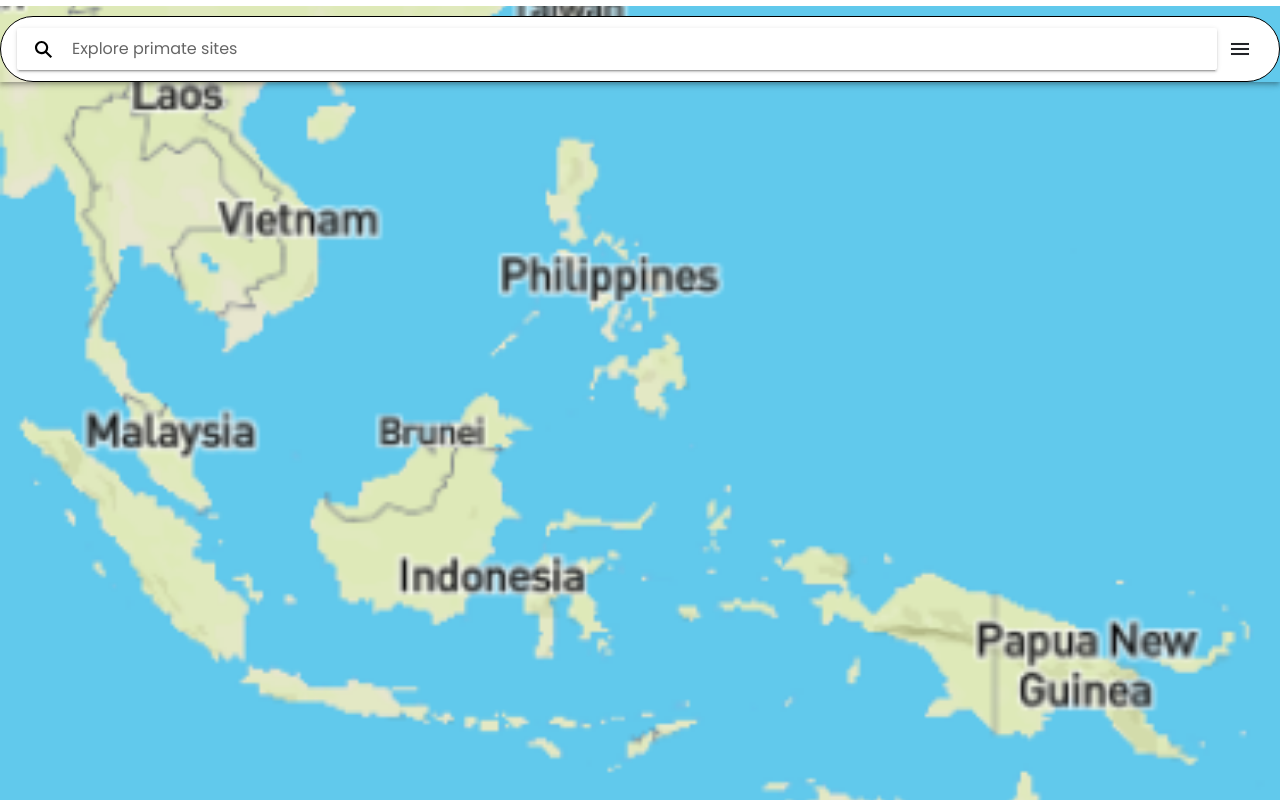
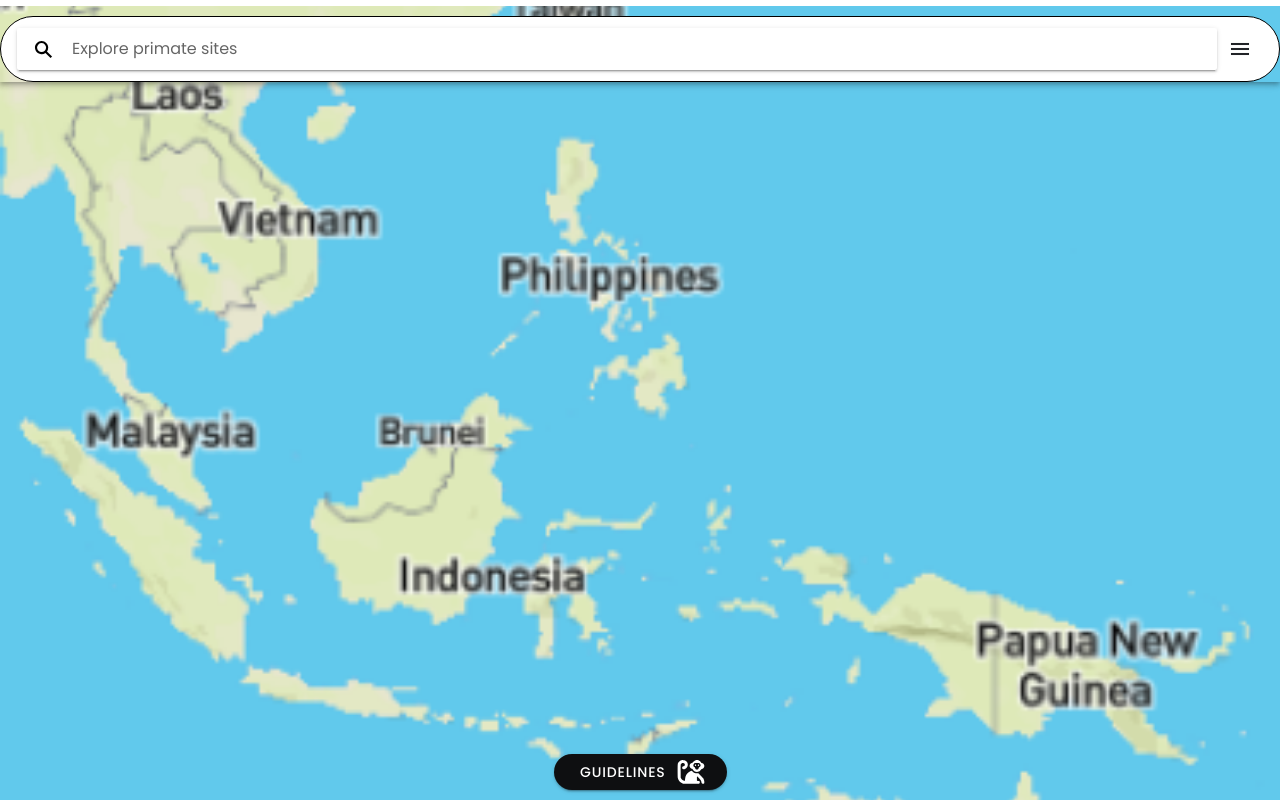
Before and after one commit to milanharia/primate, a React (Vite) app: page /home in a window 1280 px wide. Built offline with nearby package versions, Linux system fonts and the light colour scheme.

Commit message:
refactor: extract button with icon into shared component

```diff
--- /dev/null
+++ b/src/components/IconCta/IconCta.tsx
@@ -0,0 +1,15 @@
+import { IonButton, IonIcon } from "@ionic/react";
+import { ComponentProps, ReactNode } from "react";
+import monkey from "../assets/monkey.svg";
+
+type BaseIonButtonProps = ComponentProps<typeof IonButton>;
+
+export const IconCta: React.FC<BaseIonButtonProps> = ({
+  children,
+  ...rest
+}) => (
+  <IonButton shape="round" color="secondary" {...rest}>
+    <span>{children}</span>
+    <IonIcon slot="end" size="large" icon={monkey} />
+  </IonButton>
+);
--- /dev/null
+++ b/src/components/index.ts
@@ -0,0 +1 @@
+export * from "./IconCta/IconCta";
--- a/src/pages/home/HomePage.tsx
+++ b/src/pages/home/HomePage.tsx
@@ -1,5 +1,6 @@
 import {
   IonContent,
+  IonFooter,
   IonHeader,
   IonImg,
   IonMenuButton,
@@ -9,6 +10,7 @@ import {
 } from "@ionic/react";
 import { searchSharp } from "ionicons/icons";
 import map from "./assets/map.png";
+import { IconCta } from "../../components";
 
 export const HomePage: React.FC = () => {
   return (
@@ -29,6 +31,11 @@ export const HomePage: React.FC = () => {
       <IonContent fullscreen>
         <IonImg src={map} className="absolute inset-0 object-cover" />
       </IonContent>
+      <IonFooter className="ion-no-border">
+        <IonToolbar color="transparent" className="text-center">
+          <IconCta>Guidelines</IconCta>
+        </IonToolbar>
+      </IonFooter>
     </IonPage>
   );
 };
--- a/src/pages/onboarding/OnboardingPage.tsx
+++ b/src/pages/onboarding/OnboardingPage.tsx
@@ -13,15 +13,15 @@ import {
   IonToolbar,
 } from "@ionic/react";
 import { PropsWithChildren, useRef, useState } from "react";
+import { useHistory } from "react-router";
+import { IconCta } from "../../components";
 import { Swiper, SwiperSlide } from "swiper/react";
 import type { Swiper as TSwiper } from "swiper/types";
 
-import monkey from "./assets/monkey.svg";
 import background from "./assets/background.png";
 
 import "swiper/css";
 import "swiper/css/pagination";
-import { useHistory } from "react-router";
 
 interface OnboardingScreenProps {
   title: string;
@@ -40,13 +40,6 @@ export const OnboardingScreen = ({
     </div>
   );
 };
-
-const SeeIllustratedGuidelinesButton = () => (
-  <button className="bg-black text-white font-bold py-2 px-6 rounded-l-full rounded-r-full mt-8 flex gap-2 items-center">
-    <span>See illustrated guidelines</span>
-    <IonIcon size="large" icon={monkey} />
-  </button>
-);
 
 const PaginationBullet = ({ active }: { active: boolean }) => {
   return (
@@ -103,7 +96,9 @@ export const OnboardingPage: React.FC = () => {
           </SwiperSlide>
           <SwiperSlide className="h-full">
             <OnboardingScreen title="Helping you and primates stay safe">
-              <SeeIllustratedGuidelinesButton />
+              <div className="mt-8">
+                <IconCta>See illustrated guidelines</IconCta>
+              </div>
             </OnboardingScreen>
           </SwiperSlide>
           <SwiperSlide className="h-full">
@@ -111,7 +106,7 @@ export const OnboardingPage: React.FC = () => {
           </SwiperSlide>
         </Swiper>
       </IonContent>
-      <IonFooter className="transparent ">
+      <IonFooter className="transparent ion-no-border">
         <IonToolbar color="transparent">
           <IonGrid>
             <IonRow>
```
Also changed, not shown: src/components/assets/monkey.svg (renamed from src/pages/onboarding/assets/monkey.svg).
